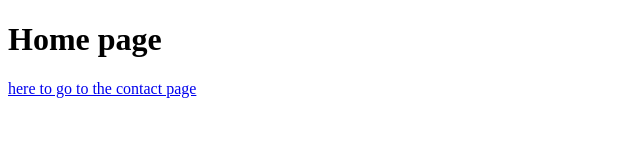
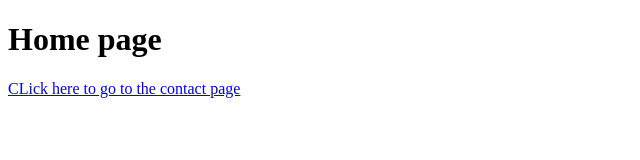
Before and after one commit to tghaffari/prep-0622-code-solutions, a website: page prep-html-links/index.html in a window 1280 px wide. Shown: the full height of the page, 0-640 px from the left. Drawn offline with Linux system fonts and the light colour scheme.

Commit message:
Completed html links exercise

```diff
--- a/prep-html-links/index.html
+++ b/prep-html-links/index.html
@@ -5,6 +5,6 @@
 </head>
 <body>
   <h1>Home page</h1>
-  <div><a href="/prep-html-links/contact-us/contact-us.html">here to go to the contact page</a></div>
+  <div><a href="/prep-html-links/contact-us/contact-us.html">CLick here to go to the contact page</a></div>
 </body>
 </html>
```
